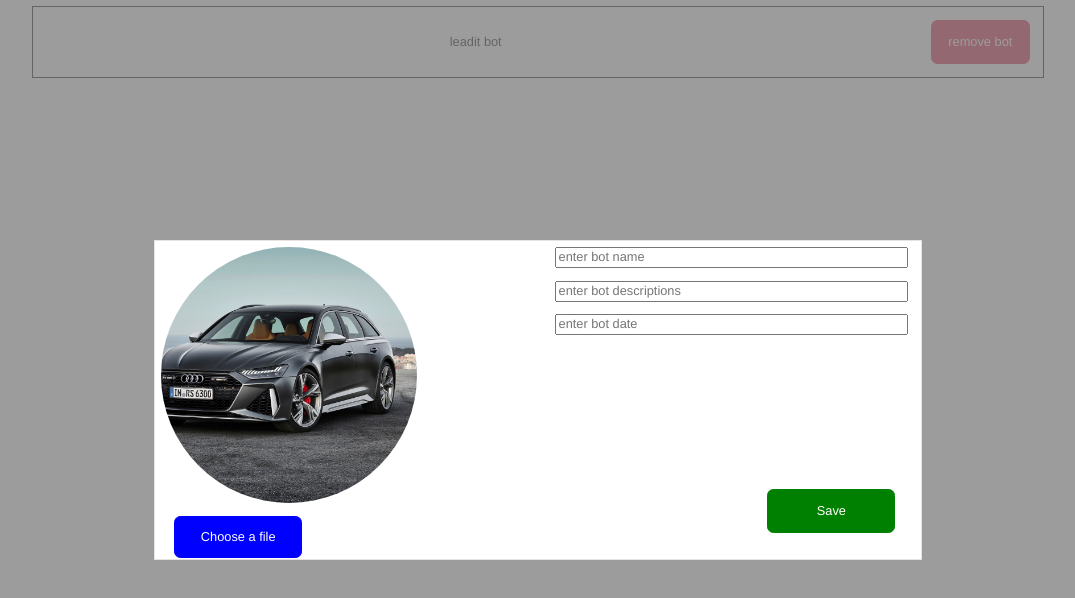
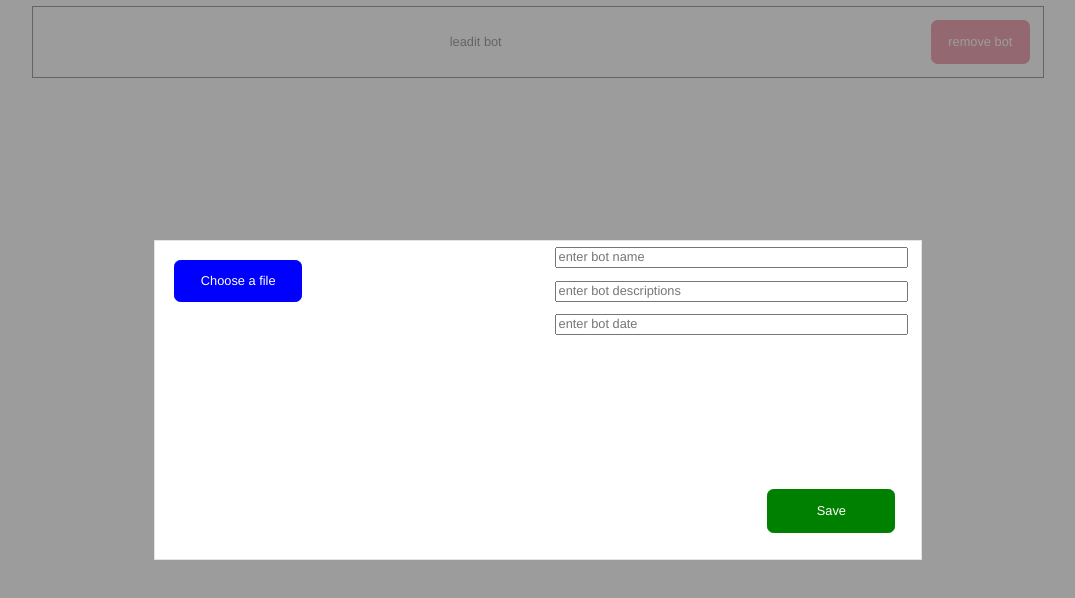
Before and after one commit to micromechanika/leadit, a Vue app: page /#/home in a window 1280 px wide. Shown: the top 598 px of the page, without its empty margins (102-1177 px from the left). Built offline with nearby package versions, Linux system fonts and the light colour scheme.

Commit message:
dorp file worck

```diff
--- a/src/components/BotData.vue
+++ b/src/components/BotData.vue
@@ -1,6 +1,6 @@
 <template>
   <div class="botData">
-    <div class="botName"><p>{{bot_data.name}}</p></div>
+    <div class="botName"><p>{{bot.name}}</p></div>
     <button class="deleteBot"><p>remove bot</p></button>
   </div>
 </template>
@@ -9,7 +9,7 @@
 export default {
   name: 'BotData',
   props: {
-    bot_data: {
+    bot: {
       type: Object,
       default() {
         return {
--- a/src/components/MoodalForm.vue
+++ b/src/components/MoodalForm.vue
@@ -2,45 +2,49 @@
   <div class="modalForm">
     <form enctype="multipart/form-data">
       <div class="formMarkup">
-
-        <div class="logo">
+        <div class="logo"
+             @drop.prevent.stop="uploadFile"
+             @dragover.prevent.stop
+             @dragenter.prevent.stop
+             @dragleave.prevent.stop
+        >
           <div class="botLogo">
-              <img :src="`${bot_data.image}`">
+            <p v-for="f in filelist" :key="f.name">{{f.name}} ( {{f.size/1e6 }} mb )</p>
           </div>
           <label class="choceFile" for="file">
-            <input type="file"
+            <input
+                   multiple
+                   type="file"
                    accept="image/*"
-                   id="file"/>
+                   id="file"
+                   @change="loadFile"
+            />
             <p>Choose a file</p>
           </label>
         </div>
-
         <div class="folders">
           <input
             type="text"
             name="botname"
             placeholder="enter bot name"
-              :value=bot_data.name>
+            :value=bot.name>
 
           <input
             type="text"
             name="botdescription"
             placeholder="enter bot descriptions"
-              :value=bot_data.description>
+            :value=bot.description>
 
           <input
             type="text"
             name="botdate"
             placeholder="enter bot date"
-              :value=bot_data.date>
+            :value=bot.date>
         </div>
-
       </div>
-
       <div class="buttons">
         <button class="saveBotInfo"><p>Save</p></button>
       </div>
-
     </form>
   </div>
 </template>
@@ -49,7 +53,7 @@
 export default {
   name: 'MoodalForm',
   props: {
-    bot_data: {
+    bot: {
       type: Object,
       default() {
         return {
@@ -59,6 +63,19 @@ export default {
           date: '',
         };
       },
+    },
+  },
+  data() {
+    return {
+      filelist: [],
+    };
+  },
+  methods: {
+    loadFile(e) {
+      this.filelist = [...e.target.files];
+    },
+    uploadFile(e) {
+      this.filelist = [...e.dataTransfer.files];
     },
   },
 };
@@ -97,14 +114,15 @@ export default {
     width: 50vw;
     margin: 0.5em;
   }
+
   .botLogo {
-    width: 20vw;
-    height: 20vw;
+    /*width: 20vw;*/
+    /*height: 20vw;*/
     img {
       width: 100%;
       height: 100%;
       object-fit: cover;
-      border-radius: 50%;
+      /*border-radius: 50%;*/
       border: none;
     }
   }
@@ -114,6 +132,7 @@ export default {
     display: flex;
     padding: 0 0.5em;
     flex-direction: column;
+
     input {
       margin: 0.5em;
     }
@@ -147,6 +166,7 @@ export default {
     input[type="file"] {
       display: none;
     }
+
     display: inline-block;
 
     @include button(
```
Lines whose indentation alone changed are shown as unchanged.
